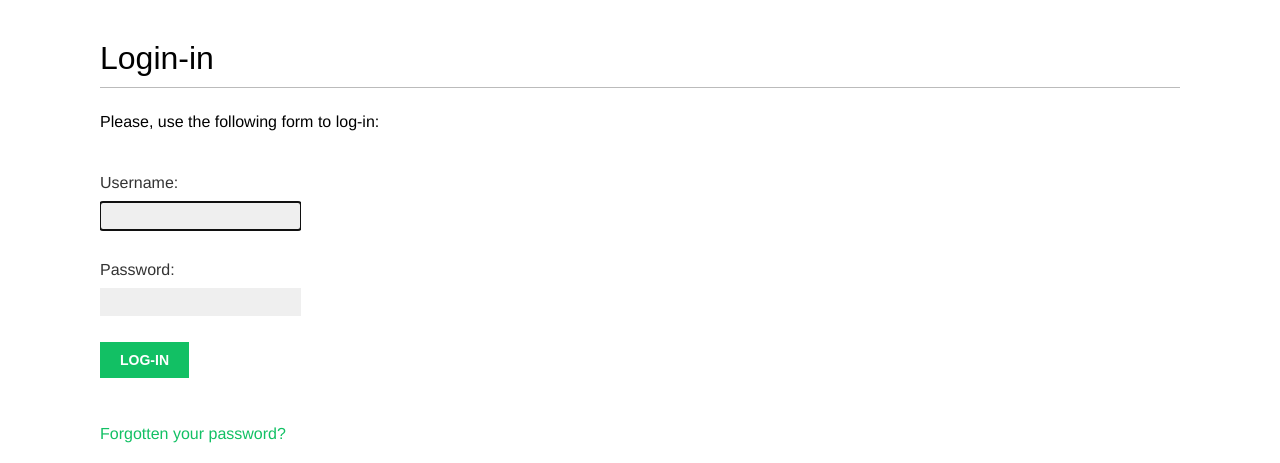
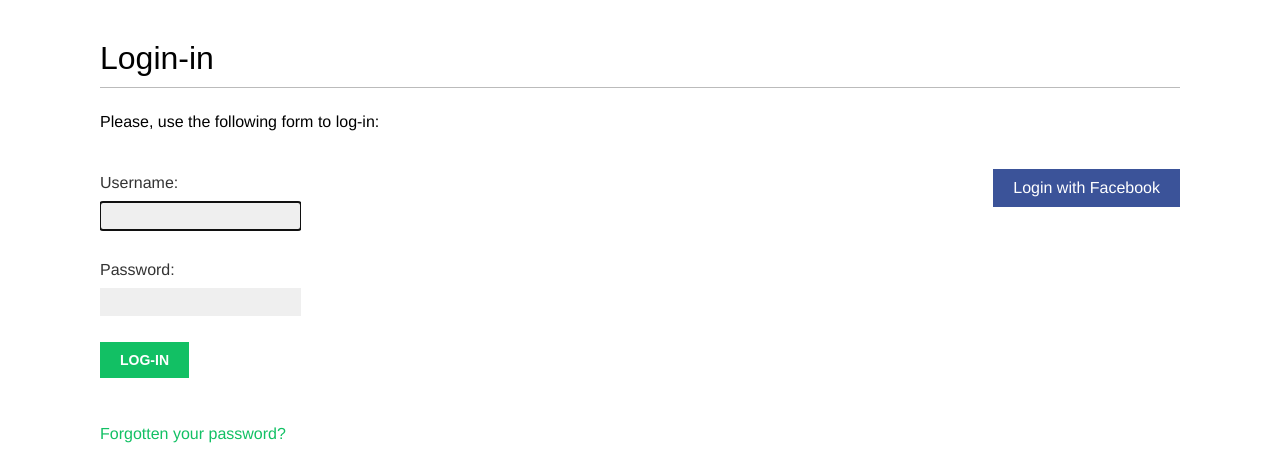
Before and after one commit to sandance/authentication, a Django app: page /account/login/ in a window 1280 px wide. Shown: the part 47-510 px from the top of the page. Run offline with Django 3.2, Linux system fonts and the light colour scheme; some web fonts are replaced.

Commit message:
added facebook authentication

```diff
--- a/account/templates/registration/login.html
+++ b/account/templates/registration/login.html
@@ -23,4 +23,10 @@
         </form>
         <p><a href="{% url "password_reset" %}">Forgotten your password?</a></p>
     </div>
+
+    <div class="social">
+        <ul>
+            <li class="facebook"><a href="{% url "social:begin" "facebook" %}">Login with Facebook</a></li>
+        </ul>
+    </div>
 {% endblock %}
--- a/account/urls.py
+++ b/account/urls.py
@@ -19,4 +19,5 @@ urlpatterns = [
     url(r'^password-reset/complete/$', 'django.contrib.auth.views.password_reset_complete',name='password_reset_complete'),
     url(r'^register/$', views.register, name='register'),
     url(r'^edit/$', views.edit, name='edit'),
+
 ]
--- a/bookmarks/settings.py
+++ b/bookmarks/settings.py
@@ -45,6 +45,7 @@ INSTALLED_APPS = [
     'django.contrib.sessions',
     'django.contrib.messages',
     'django.contrib.staticfiles',
+    'social.apps.django_app.default',
 ]
 
 """
@@ -85,8 +86,13 @@ WSGI_APPLICATION = 'bookmarks.wsgi.application'
 AUTHENTICATION_BACKENDS = (
     'django.contrib.auth.backends.ModelBackend',
     'account.authentication.EmailAuthBackend',
+    'social.backends.facebook.Facebook20Auth2',
+
 )
+SOCIAL_AUTH_FACEBOOK_SCOPE = ['email']
 
+SOCIAL_AUTH_FACEBOOK_KEY = 'XXX' # Facebook App ID
+SOCIAL_AUTH_FACEBOOK_SECRET = 'XXX' # Facebook App Secret
 # Database
 # https://docs.djangoproject.com/en/1.9/ref/settings/#databases
 
--- a/bookmarks/urls.py
+++ b/bookmarks/urls.py
@@ -21,6 +21,8 @@ from django.conf.urls.static import static
 urlpatterns = [
     url(r'^admin/', include(admin.site.urls)),
     url(r'^account/', include('account.urls')),
+    #url('social-auth/', 'social.apps.django_app.urls',name='social'),
+    url('social-auth/', include('social.apps.django_app.urls', namespace='social')),
 ]
 
 if settings.DEBUG:
```
Also changed, not shown: db.sqlite3, 7 other files.
